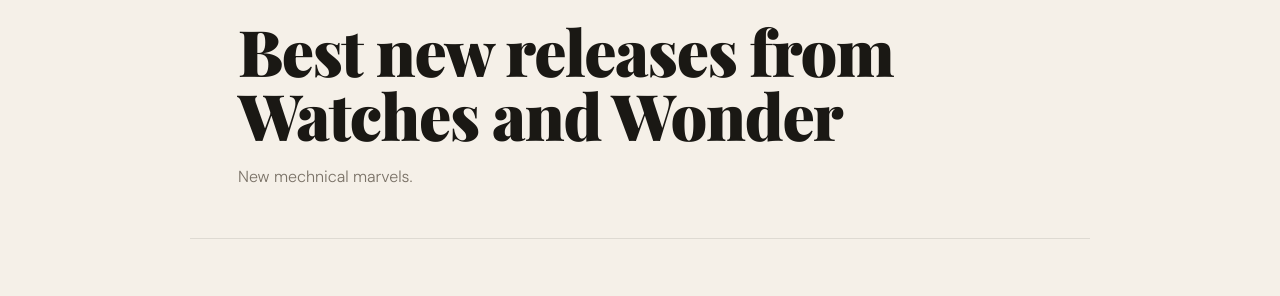
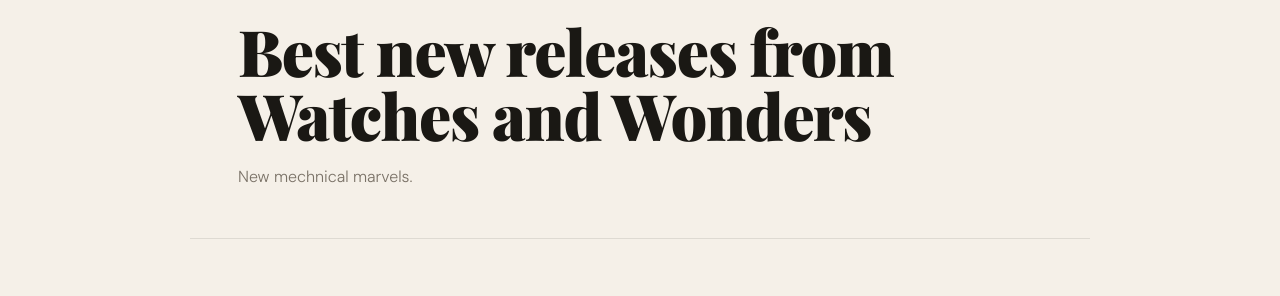
Before and after one commit to FBRDCYB3R/Aero-Blog, a Jekyll site: the page built from _posts/2025-04-26-post4.md, in a window 1280 px wide and 900 px high. Shown: the part 158-454 px from the top of the window. Built offline with Jekyll 4.4.1, drawn with Linux system fonts in a browser that asks for light colours; some web fonts are replaced.

Commit message:
Fix title typo in Watches and Wonders post

```diff
--- a/_posts/2025-04-26-post4.md
+++ b/_posts/2025-04-26-post4.md
@@ -1,5 +1,5 @@
 ---
-title: "Best new releases from Watches and Wonder"
+title: "Best new releases from Watches and Wonders"
 date: 2026-04-25
 tags: [Misc]
 description: "New mechnical marvels."
@@ -15,10 +15,10 @@
 
 The dial utilizes a highly purposeful, avionics-style approach to data display. Instead of cluttering the face, the AM/PM indicator at 9 o'clock and the contrasting central dual-time hand give you immediate, high-legibility vectoring for your home and local time.
 
-* **Case:** 41.0 mm Titanium (sleek, brushed body with a bead-blasted anthracite bezel).
-* **Movement:** Calibre 5110 DT/3 automatic.
-* **Power Reserve:** 60.0 hours.
-* **Key Detail:** Comes with dial-matching and bright orange rubber straps, emphasizing its role as a purpose-built tool watch.
+ **Case:** 41.0 mm Titanium (sleek, brushed body with a bead-blasted anthracite bezel).
+ **Movement:** Calibre 5110 DT/3 automatic.
+ **Power Reserve:** 60.0 hours.
+ **Key Detail:** Comes with dial-matching and bright orange rubber straps, emphasizing its role as a purpose-built tool watch.
 
 ![VC]({{ "/assets/vacheron-constantin-overseas-dual-time-7920v210a-b546-978916_1024x1024.png" | relative_url }})
 Credit: Vacheron Constantin
@@ -29,10 +29,10 @@
 
 Moser approached the case construction exactly how you would design the structural components of a high-stress mechanical system. The exterior is crafted from forged quartz fibre—a composite of crushed quartz and resin compressed under intense heat to create a lightweight, marbled shell. Because quartz fibre alone isn't enough to protect the movement from torsional stress, they anchored the mechanics inside an internal titanium "sarcophagus" to ensure maximum structural rigidity.
 
-* **Case:** 40.0 mm Forged Quartz Fibre (available in black or white) with an internal titanium cage.
-* **Movement:** HMC 500 manual-winding.
-* **Winding Mechanism:** Pusher-based gear train linking directly to the barrel.
-* **Production:** Limited to 250 pieces per color.
+ **Case:** 40.0 mm Forged Quartz Fibre (available in black or white) with an internal titanium cage.
+ **Movement:** HMC 500 manual-winding.
+ **Winding Mechanism:** Pusher-based gear train linking directly to the barrel.
+ **Production:** Limited to 250 pieces per color.
 
 ![HMC]({{ "/assets/17460534_2.png" | relative_url }})
 Credit: Moser & Cie
@@ -43,9 +43,9 @@
 
 The Oyster Perpetual line has always been the horological equivalent of a naturally aspirated, rear-wheel-drive sports coupe: it offers a balanced, proven, and endlessly reliable platform without unnecessary bells and whistles. This 100-year edition features an 18k yellow gold polished bezel and crown, contrasted against a heavily brushed 904L Oystersteel case and bracelet. The slate sunray dial swaps "Swiss Made" at 6 o'clock for a printed "100 Years," and features Rolex's signature green on the 5-minute track markers.
 
-* **Case:** 41.0 mm (also available in 36mm and 31mm), Oystersteel and 18k Yellow Gold.
-* **Movement:** Calibre 3230 automatic with Chronergy escapement.
-* **Water Resistance:** 100 meters, secured by a Twinlock screw-down crown engraved with a subtle "100".
+ **Case:** 41.0 mm (also available in 36mm and 31mm), Oystersteel and 18k Yellow Gold.
+ **Movement:** Calibre 3230 automatic with Chronergy escapement.
+ **Water Resistance:** 100 meters, secured by a Twinlock screw-down crown engraved with a subtle "100".
 
 ![RLX]({{ "/assets/1058a746-af46-4026-ad34-edf735896318.png" | relative_url }})
 Credit: Rolex
@@ -64,9 +64,9 @@
 
 The sheer micro-mechanical engineering required to pull this off is staggering. The brand-new PF053 movement relies on an unprecedented triple-clutch architecture (one vertical clutch and two horizontal clutches) to drive five coaxial hands from the absolute center of the dial. Managing the rigid body dynamics of this system—especially controlling the sudden shifts in counterclockwise angular velocity and clockwise angular acceleration when the hands snap back into place—requires absolute mastery over rotational forces. Squeezing 362 components into a movement just 6.90 mm thick is a triumph of spatial packaging.
 
-* **Case:** 40.0 mm Stainless Steel with a 950 Platinum knurled bezel.
-* **Movement:** PF053 Self-winding integrated manufacture movement.
-* **Complication:** "Invisible" central chronograph with five coaxial hands.
+ **Case:** 40.0 mm Stainless Steel with a 950 Platinum knurled bezel.
+ **Movement:** PF053 Self-winding integrated manufacture movement.
+ **Complication:** "Invisible" central chronograph with five coaxial hands.
 
 ![PF]({{ "/assets/PF.jpg" | relative_url }})
 Credit: Parmigiani Fleurier
```
